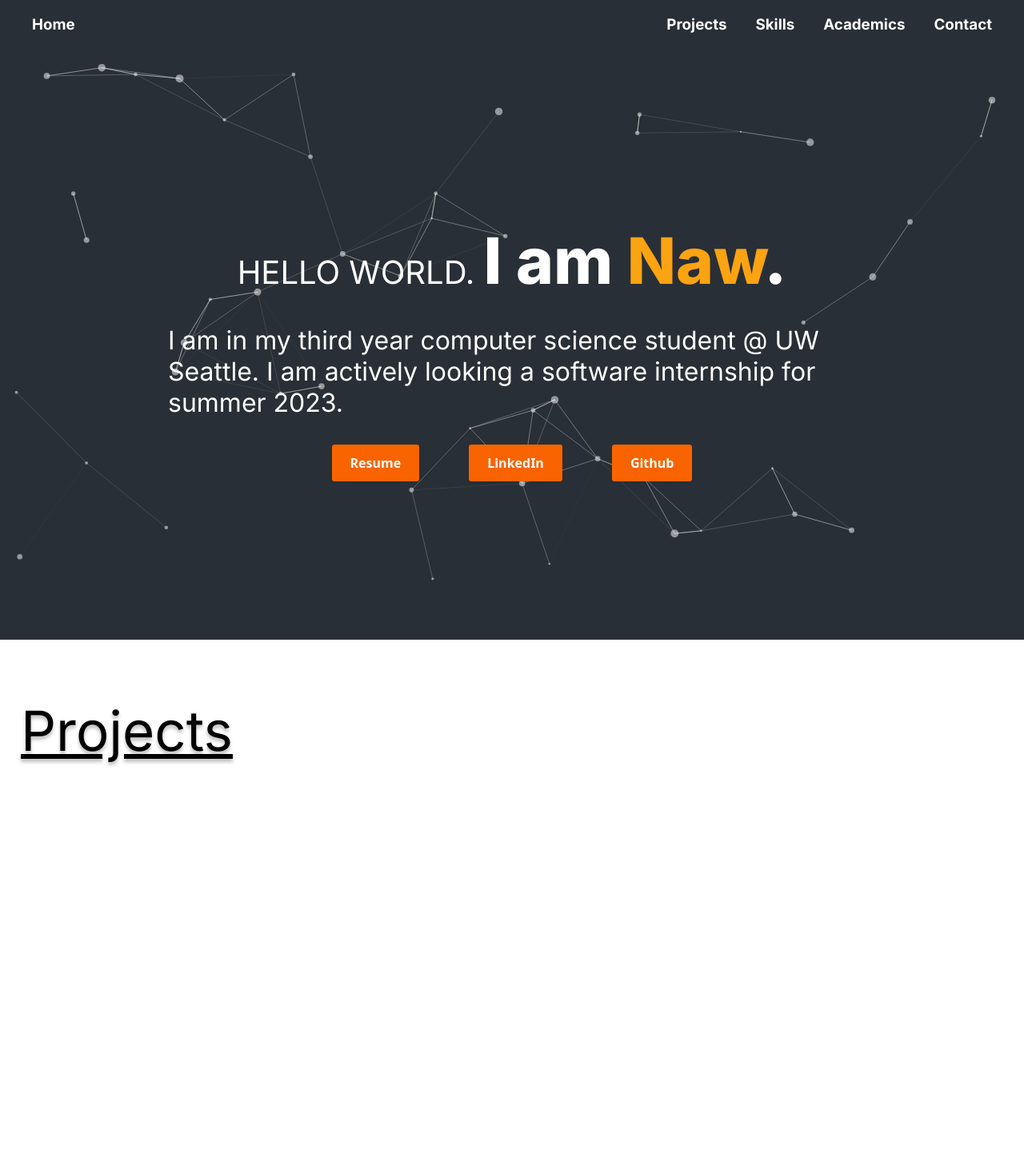
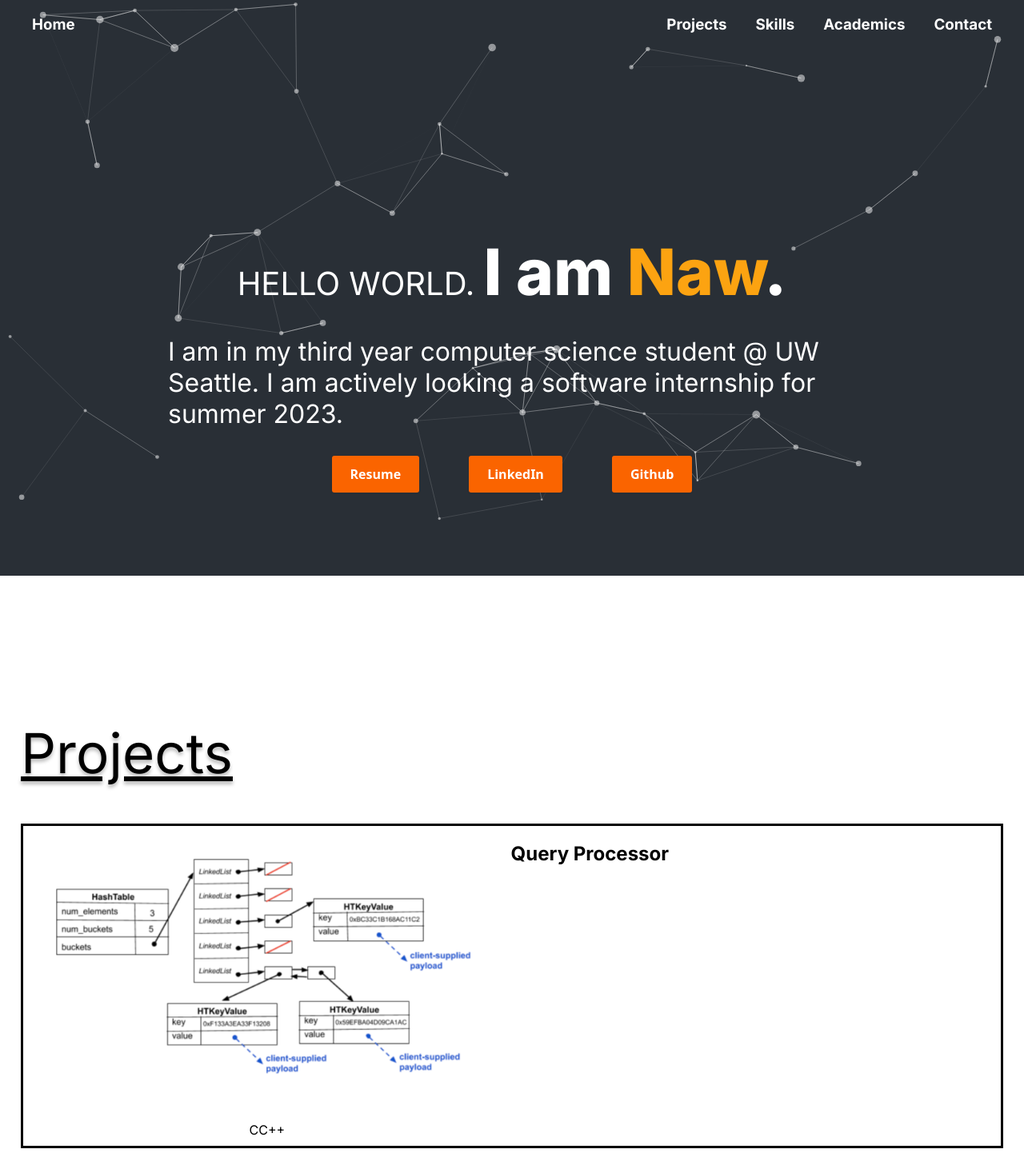
Before and after one commit to nawZeroX239/my-portfolio, a React (Create React App) app in the folder my-app/: page / in a window 1280 px wide. Shown: the whole page at 80% size. Before the commit the page ends 1028 px from the top, so only its background shows below. Built offline with nearby package versions, Linux system fonts and the light colour scheme.

Commit message:
moved particle js component from hero to homepage

```diff
--- a/my-app/package.json
+++ b/my-app/package.json
@@ -2,7 +2,7 @@
   "name": "my-app",
   "version": "0.1.0",
   "private": true,
-  "homepage": "https://nawZeroX239.github.io",
+  "homepage": "https://nawZeroX239.github.io/my-portfolio",
   "dependencies": {
     "@testing-library/jest-dom": "^5.16.5",
     "@testing-library/react": "^13.4.0",
--- a/my-app/src/components/Hero.js
+++ b/my-app/src/components/Hero.js
@@ -1,102 +1,8 @@
 import React from "react"
 
-import Particles from "react-particles";
-import { loadFull } from "tsparticles";
-import { useCallback } from "react";
-
 export default function Hero() {
-  const particlesInit = useCallback(async (engine) => {
-    console.log(engine);
-    // you can initiate the tsParticles instance (engine) here, adding custom shapes or presets
-    // this loads the tsparticles package bundle, it's the easiest method for getting everything ready
-    // starting from v2 you can add only the features you need reducing the bundle size
-    await loadFull(engine);
-  }, []);
-
-  const particlesLoaded = useCallback(async (container) => {
-    await console.log(container);
-  }, []);
-
   return (
     <div className="hero">
-      <Particles
-            id="tsparticles"
-            init={particlesInit}
-            loaded={particlesLoaded}
-            options={{
-                background: {
-                    color: {
-                        value: "#292F36",
-                    },
-                },
-                fpsLimit: 120,
-                interactivity: {
-                    events: {
-                        onClick: {
-                            enable: true,
-                            mode: "push",
-                        },
-                        onHover: {
-                            enable: false,
-                            mode: "repulse",
-                        },
-                        resize: true,
-                    },
-                    modes: {
-                        push: {
-                            quantity: 4,
-                        },
-                        repulse: {
-                            distance: 200,
-                            duration: 0.4,
-                        },
-                    },
-                },
-                particles: {
-                    color: {
-                        value: "#ffffff",
-                    },
-                    links: {
-                        color: "#ffffff",
-                        distance: 150,
-                        enable: true,
-                        opacity: 0.5,
-                        width: 1,
-                    },
-                    collisions: {
-                        enable: true,
-                    },
-                    move: {
-                        directions: "none",
-                        enable: true,
-                        outModes: {
-                            default: "bounce",
-                        },
-                        random: true,
-                        speed: 4,
-                        straight: false,
-                    },
-                    number: {
-                        density: {
-                            enable: true,
-                            area: 800,
-                        },
-                        value: 45,
-                    },
-                    opacity: {
-                        value: 0.5,
-                    },
-                    shape: {
-                        type: "circle",
-                    },
-                    size: {
-                        value: { min: 1, max: 5 },
-                    },
-                },
-                detectRetina: true,
-                fullScreen: { enable: false }
-            }}
-        />
 
       <div className="hero-greeting">
         <h3 className="greeting-small no-margin"> HELLO WORLD. <span className="greeting-large"> I am <span style={{color:"#FCA311"}}>Naw</span>. </span>  </h3>
--- a/my-app/src/components/Homepage.js
+++ b/my-app/src/components/Homepage.js
@@ -3,9 +3,105 @@ import React from "react"
 import Navbar from "./Navbar"
 import Hero from "./Hero"
 
+import Particles from "react-particles";
+import { loadFull } from "tsparticles";
+import { useCallback } from "react";
+
+
+
 export default function Homepage() {
+  const particlesInit = useCallback(async (engine) => {
+    console.log(engine);
+    // you can initiate the tsParticles instance (engine) here, adding custom shapes or presets
+    // this loads the tsparticles package bundle, it's the easiest method for getting everything ready
+    // starting from v2 you can add only the features you need reducing the bundle size
+    await loadFull(engine);
+  }, []);
+
+  const particlesLoaded = useCallback(async (container) => {
+    await console.log(container);
+  }, []);
+
   return (
     <div className="homepage">
+      <Particles
+      id="tsparticles"
+      init={particlesInit}
+      loaded={particlesLoaded}
+      options={{
+          background: {
+              color: {
+                  value: "#292F36",
+              },
+          },
+          fpsLimit: 120,
+          interactivity: {
+              events: {
+                  onClick: {
+                      enable: true,
+                      mode: "push",
+                  },
+                  onHover: {
+                      enable: false,
+                      mode: "repulse",
+                  },
+                  resize: true,
+              },
+              modes: {
+                  push: {
+                      quantity: 4,
+                  },
+                  repulse: {
+                      distance: 200,
+                      duration: 0.4,
+                  },
+              },
+          },
+          particles: {
+              color: {
+                  value: "#ffffff",
+              },
+              links: {
+                  color: "#ffffff",
+                  distance: 150,
+                  enable: true,
+                  opacity: 0.5,
+                  width: 1,
+              },
+              collisions: {
+                  enable: true,
+              },
+              move: {
+                  directions: "none",
+                  enable: true,
+                  outModes: {
+                      default: "bounce",
+                  },
+                  random: true,
+                  speed: 4,
+                  straight: false,
+              },
+              number: {
+                  density: {
+                      enable: true,
+                      area: 800,
+                  },
+                  value: 45,
+              },
+              opacity: {
+                  value: 0.5,
+              },
+              shape: {
+                  type: "circle",
+              },
+              size: {
+                  value: { min: 1, max: 5 },
+              },
+          },
+          detectRetina: true,
+          fullScreen: { enable: false }
+      }}
+      />
       <Navbar />
       <Hero />
     </div>
--- a/my-app/src/components/ProjectCard.js
+++ b/my-app/src/components/ProjectCard.js
@@ -1,9 +1,25 @@
 import React from "react"
+
+import projectPhoto from '../images/hash-table.png'
 
 export default function ProjectCard() {
   return (
     <div className="project-card">
-        <img></img>
+      <div className="project-figure">
+        <img
+          src={projectPhoto}
+          className="project-photo"
+          alt="project-photo"
+        />
+        <div className="project-tags">
+          <p>C</p>
+          <p>C++</p>
+        </div>
+      </div>
+      <div className="project-info">
+        <h2 className="project-title">Query Processor</h2>
+      </div>
+
     </div>
   )
 }
--- a/my-app/src/components/Projects.js
+++ b/my-app/src/components/Projects.js
@@ -1,9 +1,11 @@
 import React from "react"
 
+import ProjectCard from './ProjectCard'
 export default function Projects() {
   return (
     <div className="projects">
       <h1 className="projects-section-title"> Projects </h1>
+      <ProjectCard />
     </div>
   )
 }
--- a/my-app/src/index.css
+++ b/my-app/src/index.css
@@ -15,7 +15,6 @@ body {
   margin: 0px;
   display: flex;
   color: white;
-  background: #292F36;
   height: 80px;
   padding-left: 40px;
   padding-right: 40px;
@@ -43,6 +42,7 @@ body {
 }
 
 .hero {
+  padding: 14px;
   position: relative;
   display: flex;
   flex-direction: column;
@@ -134,3 +134,22 @@ body {
   color: #000000;
   text-shadow: 0px 4px 4px rgba(0, 0, 0, 0.25);
 }
+
+
+.project-card {
+  position: relative;
+  max-height: 400px;
+  border-style: solid;
+  border-width: 2;
+  display: flex;
+}
+
+.project-photo {
+  max-width: 100%;
+  max-height: 350px;
+}
+
+.project-tags {
+  display: flex;
+  justify-content: center;
+}
```
Also changed, not shown: my-app/src/images/hash-table.png (added).
